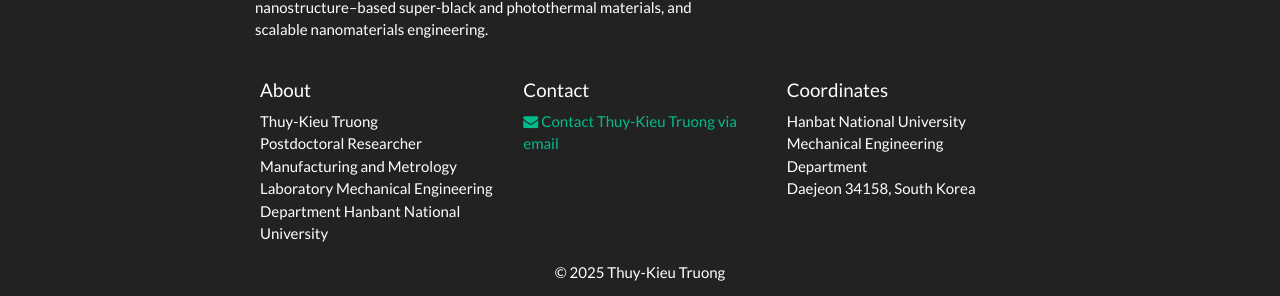
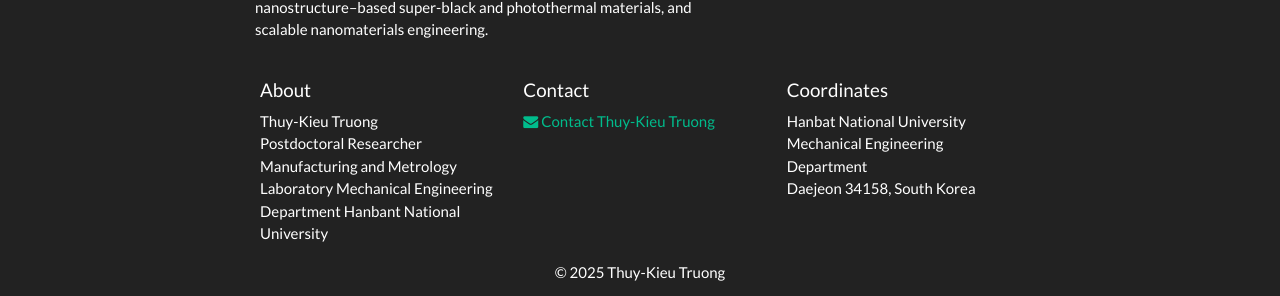
Before and after one commit to KieuTruong/kieutruong.github.io, a Jekyll site: the page built from _pages/home.md, in a window 1280 px wide and 1242 px high. Shown: the part 943-1239 px from the top of the window. Built offline with Jekyll 4.4.1, drawn with Linux system fonts in a browser that asks for light colours; nearby versions of some CDN libraries; a style sheet for code colours, icons or effects is not loaded.

Commit message:
Update _config.yml

```diff
--- a/_config.yml
+++ b/_config.yml
@@ -24,7 +24,7 @@
   Daejeon 34158, South Korea
 
 contact: >
-  <a href="mailto:05vinamilk@gmail.com" target="_blank"><i class="fa fa-envelope fa-1x"></i> Contact Thuy-Kieu Truong via email</a> <br/>
+  <a href="mailto:05vinamilk@gmail.com" target="_blank"><i class="fa fa-envelope fa-1x"></i> Contact Thuy-Kieu Truong</a> <br/>
 
 
 # Pages shown in navbar
```
